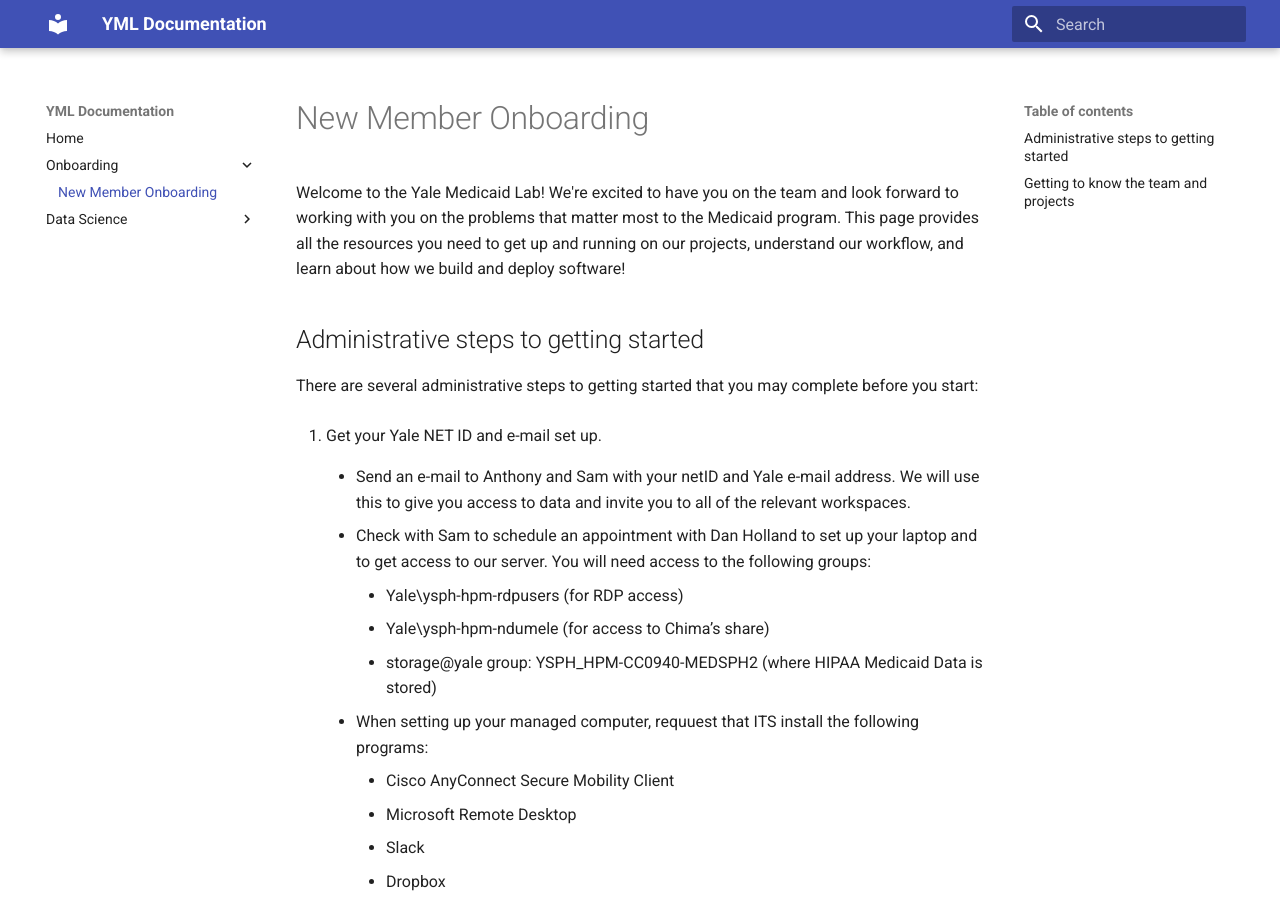
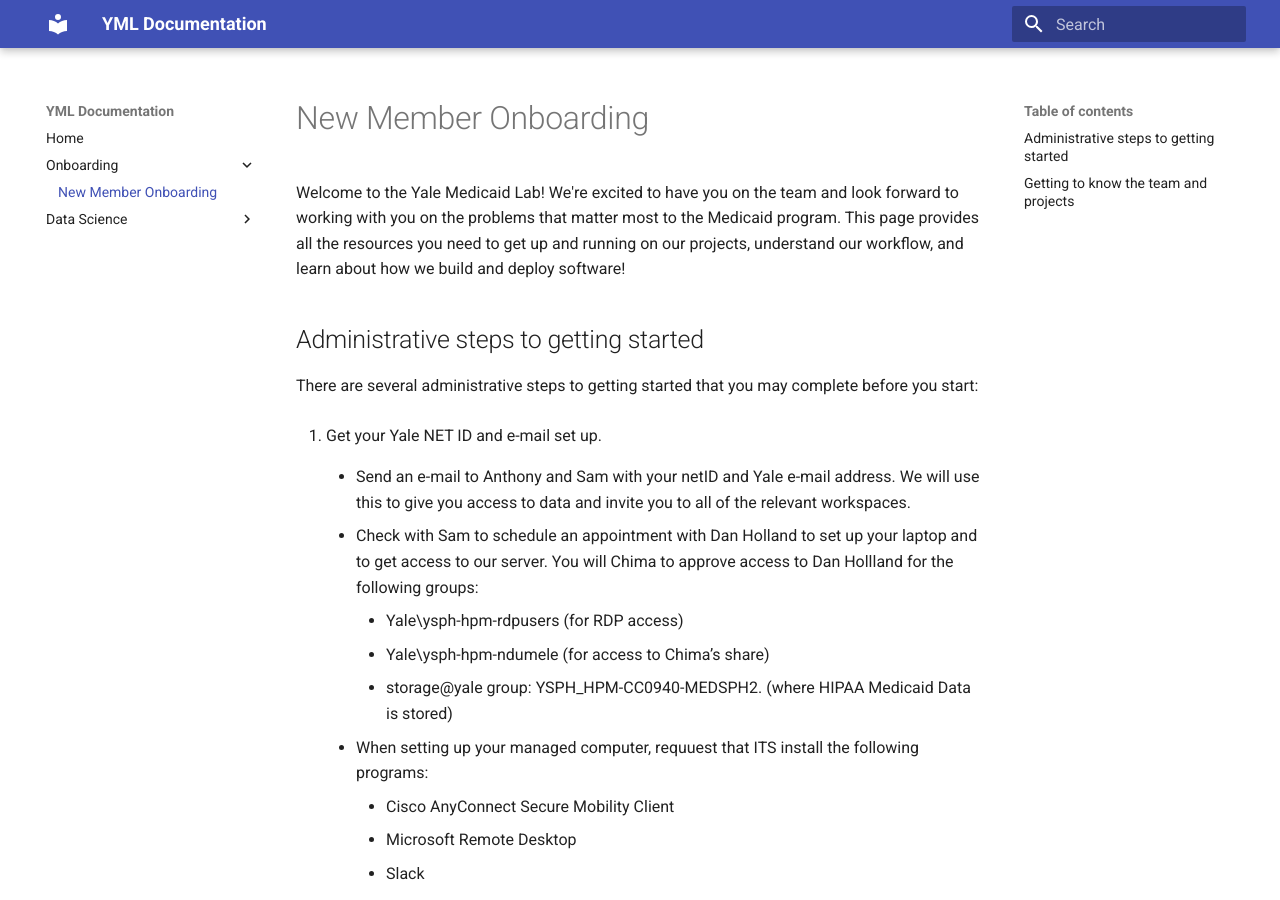
Before and after one commit to Yale-Medicaid/Documentation, an MkDocs documentation site: the page built from docs/new_member_onboarding.md, in a window 1280 px wide and 900 px high. Built offline with MkDocs 1.6.1 and Material for MkDocs 9.7.7, drawn with Linux system fonts in a browser that asks for light colours.

```diff
--- a/docs/new_member_onboarding.md
+++ b/docs/new_member_onboarding.md
@@ -6,10 +6,10 @@ There are several administrative steps to getting started that you may complete
 1. Get your Yale NET ID and e-mail set up.
     - Send an e-mail to Anthony and Sam with your netID and Yale e-mail address. We will use this to give you access to data and invite you to all of the relevant workspaces.
 
-    - Check with Sam to schedule an appointment with Dan Holland to set up your laptop and to get access to our server. You will need access to the following groups:
+    - Check with Sam to schedule an appointment with Dan Holland to set up your laptop and to get access to our server. You will Chima to approve access to Dan Hollland for the following groups:
         - Yale\ysph-hpm-rdpusers  (for RDP access)
         - Yale\ysph-hpm-ndumele (for access to Chima’s share)
-        - storage@yale group: YSPH_HPM-CC0940-MEDSPH2 (where HIPAA Medicaid Data is stored)
+        - storage@yale group: YSPH_HPM-CC0940-MEDSPH2. (where HIPAA Medicaid Data is stored)
     - When setting up your managed computer, requuest that ITS install the following programs:
         - Cisco AnyConnect Secure Mobility Client
         - Microsoft Remote Desktop
--- a/mkdocs.yml
+++ b/mkdocs.yml
@@ -23,6 +23,7 @@ nav:
     - Project Organization: project_organization.md
     - Virtual Environments: virtual_env.md
     - Coding Conventions: coding_conventions.md
+    - State Medicaid Data: state_medicaid_data.md
 
 extra_javascript:
   - javascripts/mathjax.js
```
Also changed, not shown: docs/virtual_env.md (+1 -1 lines), docs/state_medicaid_data.md (added), 1 other file.
